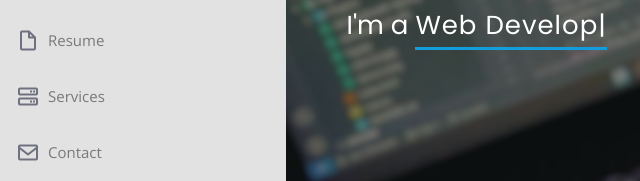
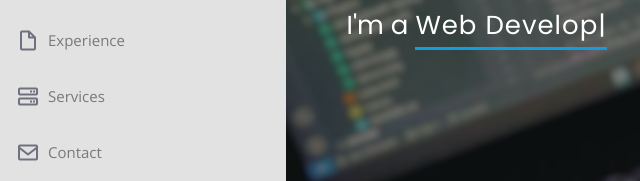
Before and after one commit to Shubham060772/Portfolio_, a plain HTML site: page index.html in a window 1280 px wide. Shown: the part 383-564 px from the top of the page, 14-654 px from the left. Drawn offline with nearby package versions, Linux system fonts and the light colour scheme.

Commit message:
some bug fix

```diff
--- a/index.html
+++ b/index.html
@@ -51,7 +51,7 @@
         <ul>
           <li><a href="#hero" class="nav-link scrollto active"><i class="bx bx-home"></i> <span>Home</span></a></li>
           <li><a href="#about" class="nav-link scrollto"><i class="bx bx-user"></i> <span>About</span></a></li>
-          <li><a href="#resume" class="nav-link scrollto"><i class="bx bx-file-blank"></i> <span>Resume</span></a></li>
+          <li><a href="#resume" class="nav-link scrollto"><i class="bx bx-file-blank"></i> <span>Experience</span></a></li>
           <!-- <li><a href="#projects" class="nav-link scrollto"><i class="bx bx-book-content"></i> <span>Projects</span></a> -->
           </li>
           <li><a href="#services" class="nav-link scrollto"><i class="bx bx-server"></i> <span>Services</span></a></li>
```
